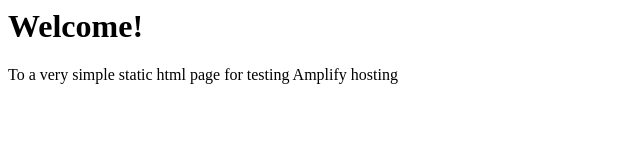
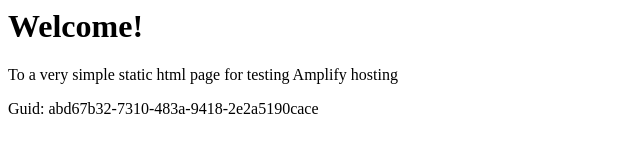
Before and after one commit to aws-aemilia-hkg/Github-PR-Commit-Integration-Test-DoNotTouch-GitHubAutoBuildCanaryTest-v1-preprod-ap-east-1, a website: page src/index.html in a window 1280 px wide. Shown: the whole page, without its empty margins (0-640 px from the left). Drawn offline with Linux system fonts and the light colour scheme.

Commit message:
commit from integ tests

```diff
--- a/src/index.html
+++ b/src/index.html
@@ -1,3 +1,5 @@
+
+
 <html lang="en">
 
 <head>
@@ -10,6 +12,6 @@
 <body>
     <h1>Welcome!</h1>
     <p>To a very simple static html page for testing Amplify hosting</p>
-</body>
+    <p>Guid: abd67b32-7310-483a-9418-2e2a5190cace</p></body>
 
 </html>
```
